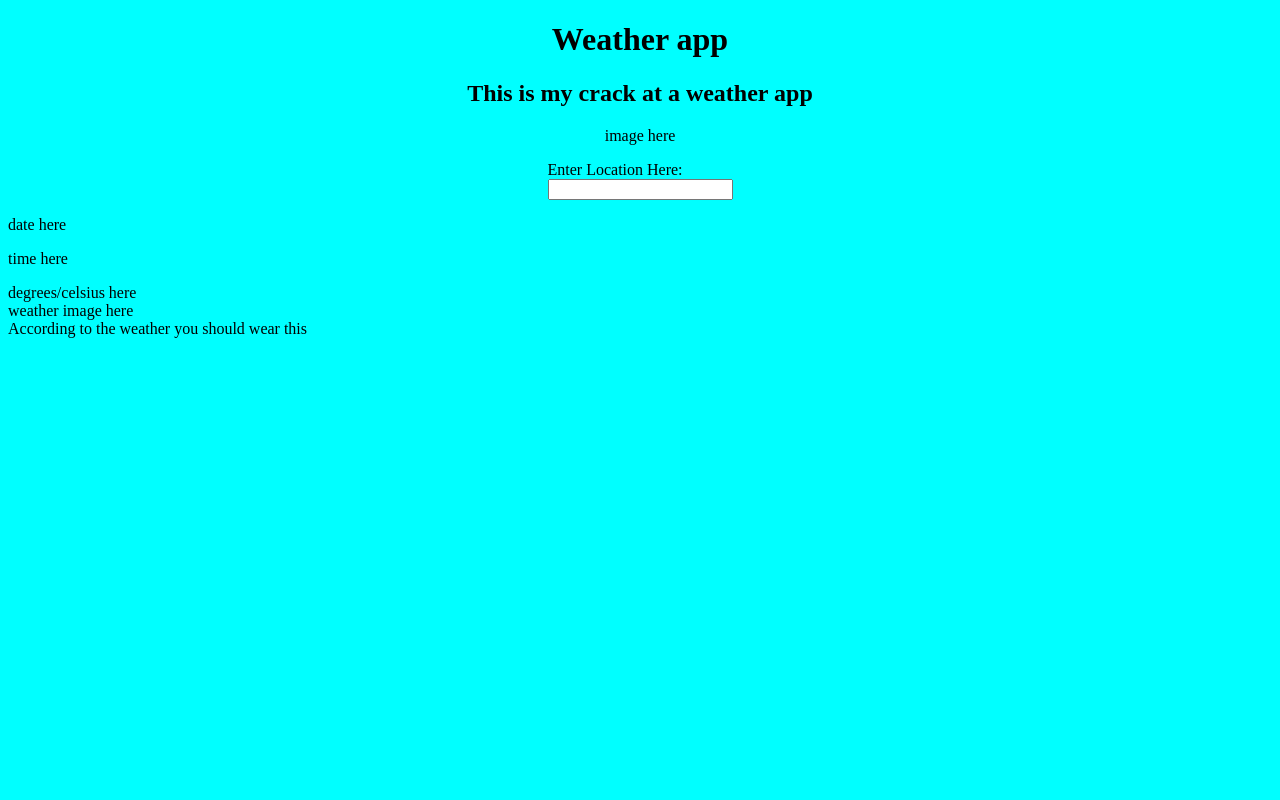
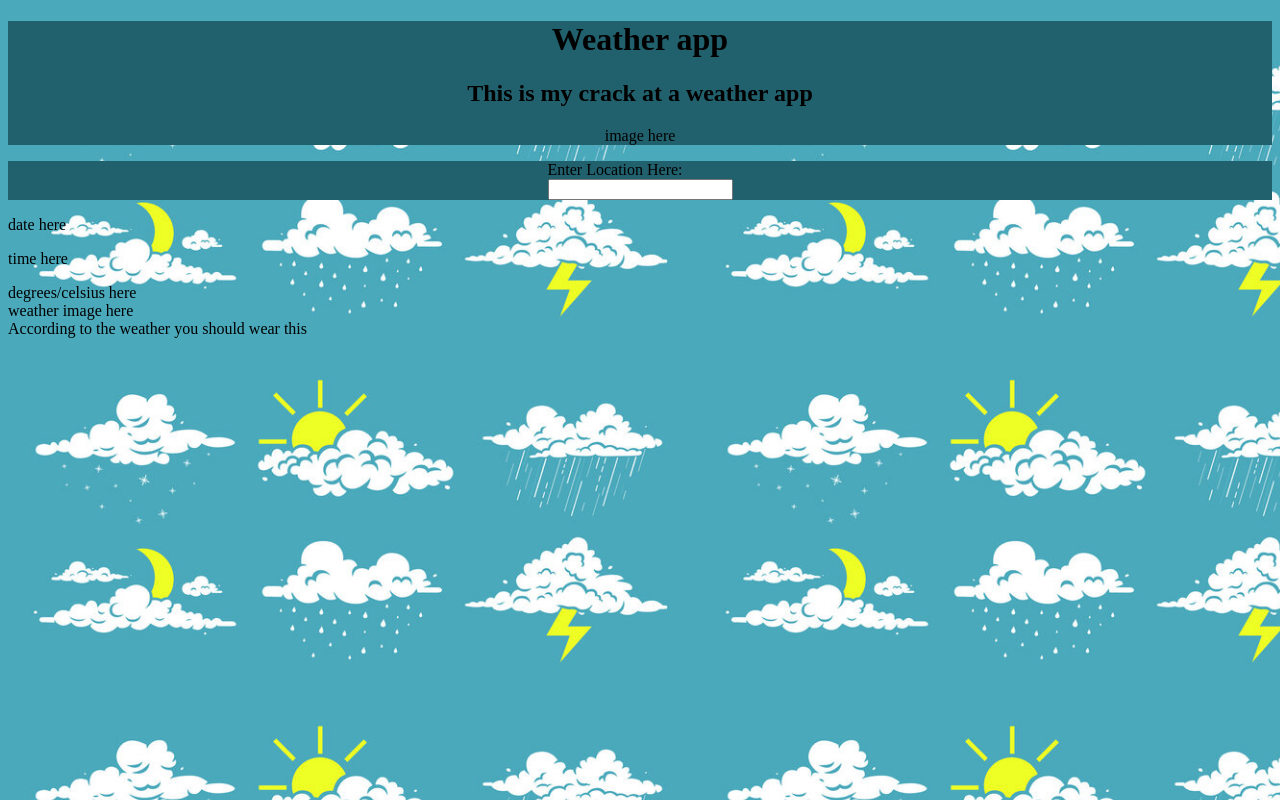
Before and after one commit to heyitsjearbear/weather-app, a plain HTML site: page index.html in a window 1280 px wide. Drawn offline with Linux system fonts and the light colour scheme.

Commit message:
Added def. background img to website

```diff
--- a/styles.css
+++ b/styles.css
@@ -1,10 +1,13 @@
 body{
-    background-color: aqua;
+    background-image: url(assets/default\ background.jpg);
+    background-size: contain;
 }
 .heading{
     text-align: center;
+    background-color: #21616E;
 }
 .input-field{
+    background-color: #21616E;
     display: flex;
     justify-content: center;
 }
```
Also changed, not shown: assets/default background.jpg (added).
